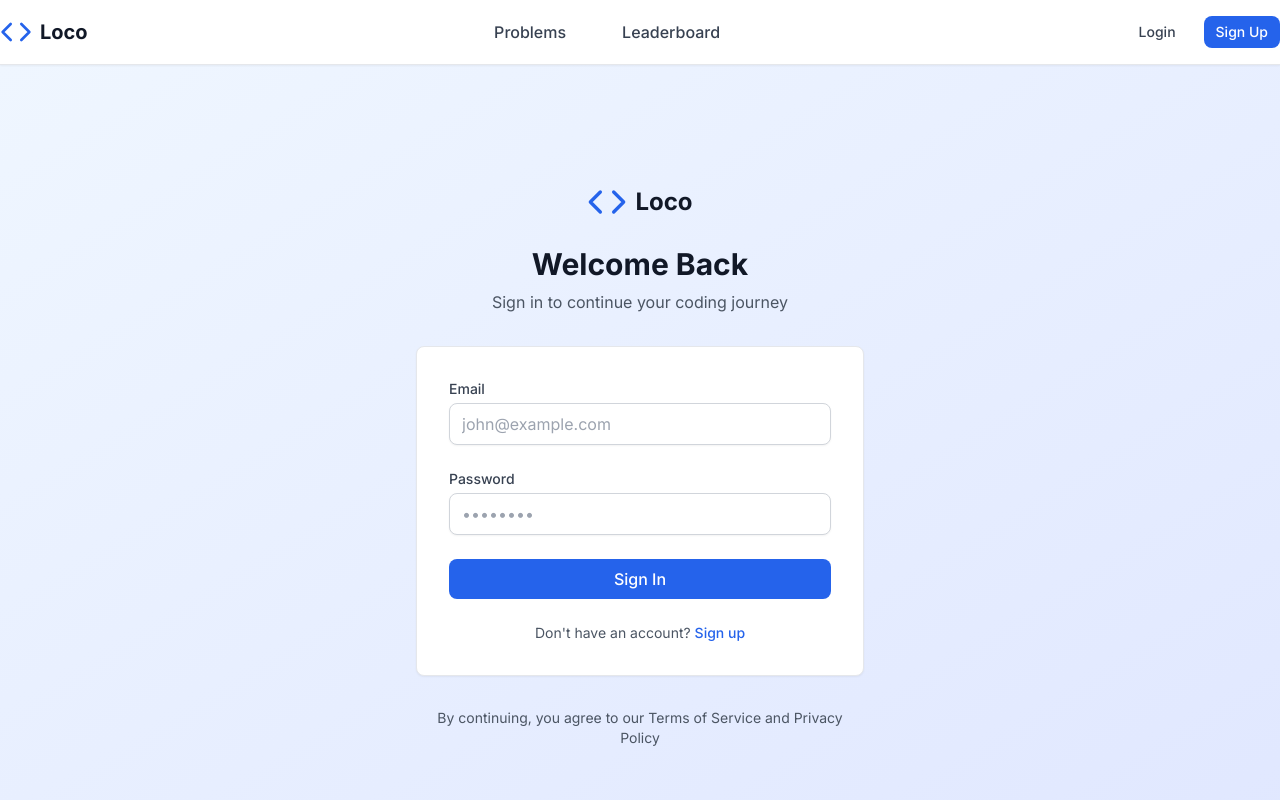
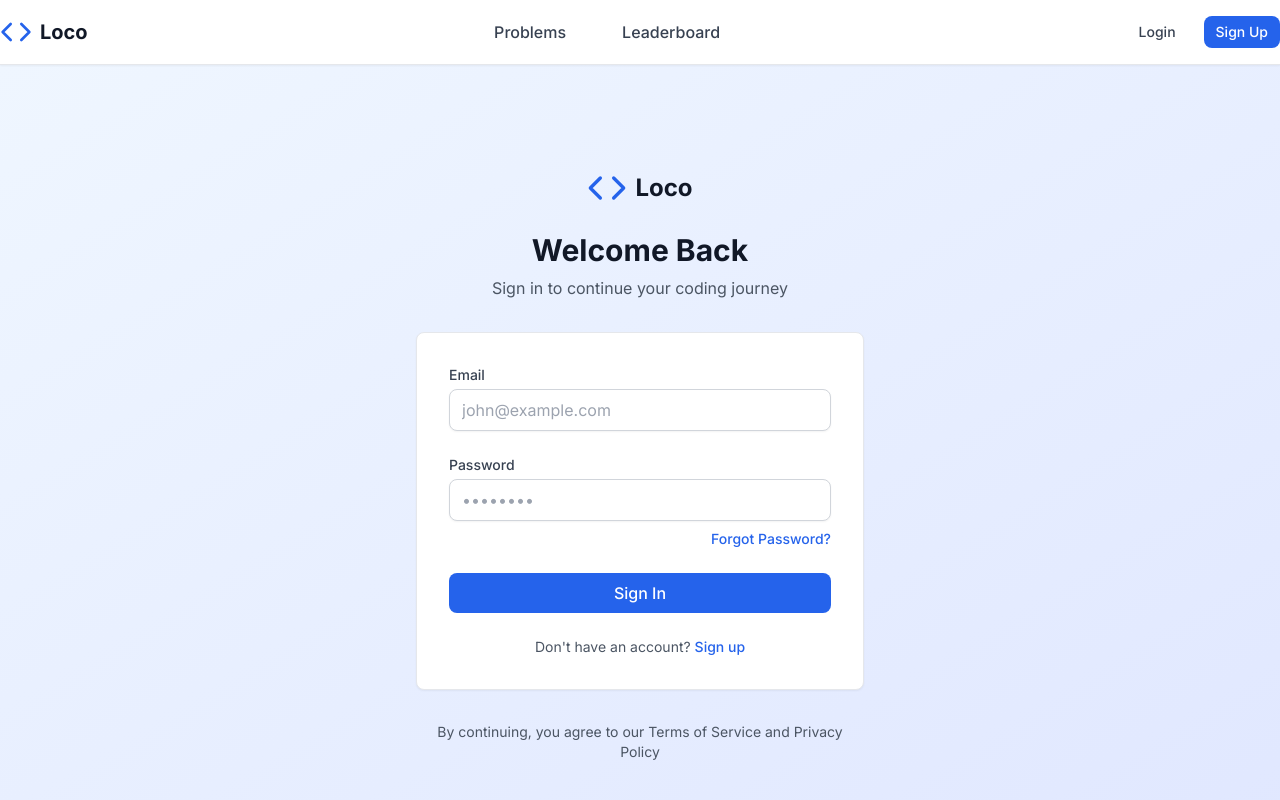
Before and after one commit to prabalesh/loco, a React (Vite) app in the folder frontend/: page /login in a window 1280 px wide. Shown: the top 800 px of the page. Built offline with nearby package versions, Linux system fonts and the light colour scheme; no server answers.

Commit message:
feat(frontend/auth): add forgot password link in login page

```diff
--- a/frontend/src/features/auth/pages/LoginPage.tsx
+++ b/frontend/src/features/auth/pages/LoginPage.tsx
@@ -145,7 +145,17 @@ export const LoginPage = () => {
           <form onSubmit={handleSubmit(onSubmit)} className="space-y-6">
             <Input label="Email" type="email" placeholder="john@example.com" error={errors.email?.message} {...register('email')} />
 
-            <Input label="Password" type="password" placeholder="••••••••" error={errors.password?.message} {...register('password')} />
+            <div>
+              <Input label="Password" type="password" placeholder="••••••••" error={errors.password?.message} {...register('password')} />
+
+              <div className="mt-2 text-right">
+                <p className="text-sm text-gray-600">
+                  <Link to={ROUTES.FORGOT_PASSWORD} className="text-blue-600 hover:text-blue-700 font-medium">
+                    Forgot Password?
+                  </Link>
+                </p>
+              </div>
+            </div>
 
             <Button type="submit" variant="primary" className="w-full" isLoading={isPending}>
               Sign In
```
